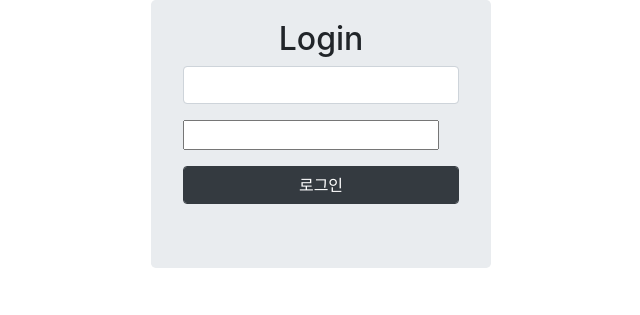
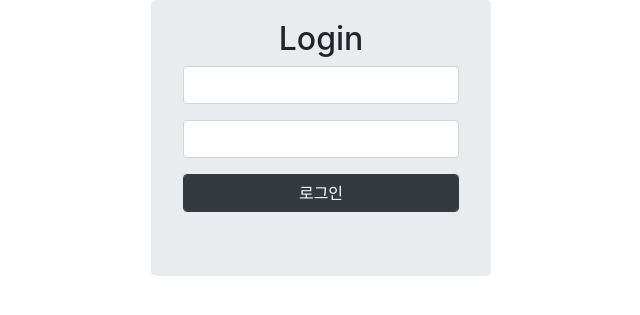
Before and after one commit to terry1213/OSS_finalproject, a PHP site: page /login.php in a window 1280 px wide. Shown: the part 56-371 px from the top of the page, without its empty margins (319-959 px from the left). Run offline with PHP 8.4, Linux system fonts and the light colour scheme; some libraries are stand-ins or nearby versions.

Commit message:
login test

```diff
--- a/login.php
+++ b/login.php
@@ -25,7 +25,7 @@
                    <input class="form-control" type='text' name='user_id'/>
                 </div>
                 <div class="form-group">
-                   <input type='password' name='user_pw'/>
+                   <input class="form-control" type='password' name='user_pw'/>
                 </div>
                 <input type='submit' class="btn btn-dark form-control" value='로그인'/>
              </form>
```
